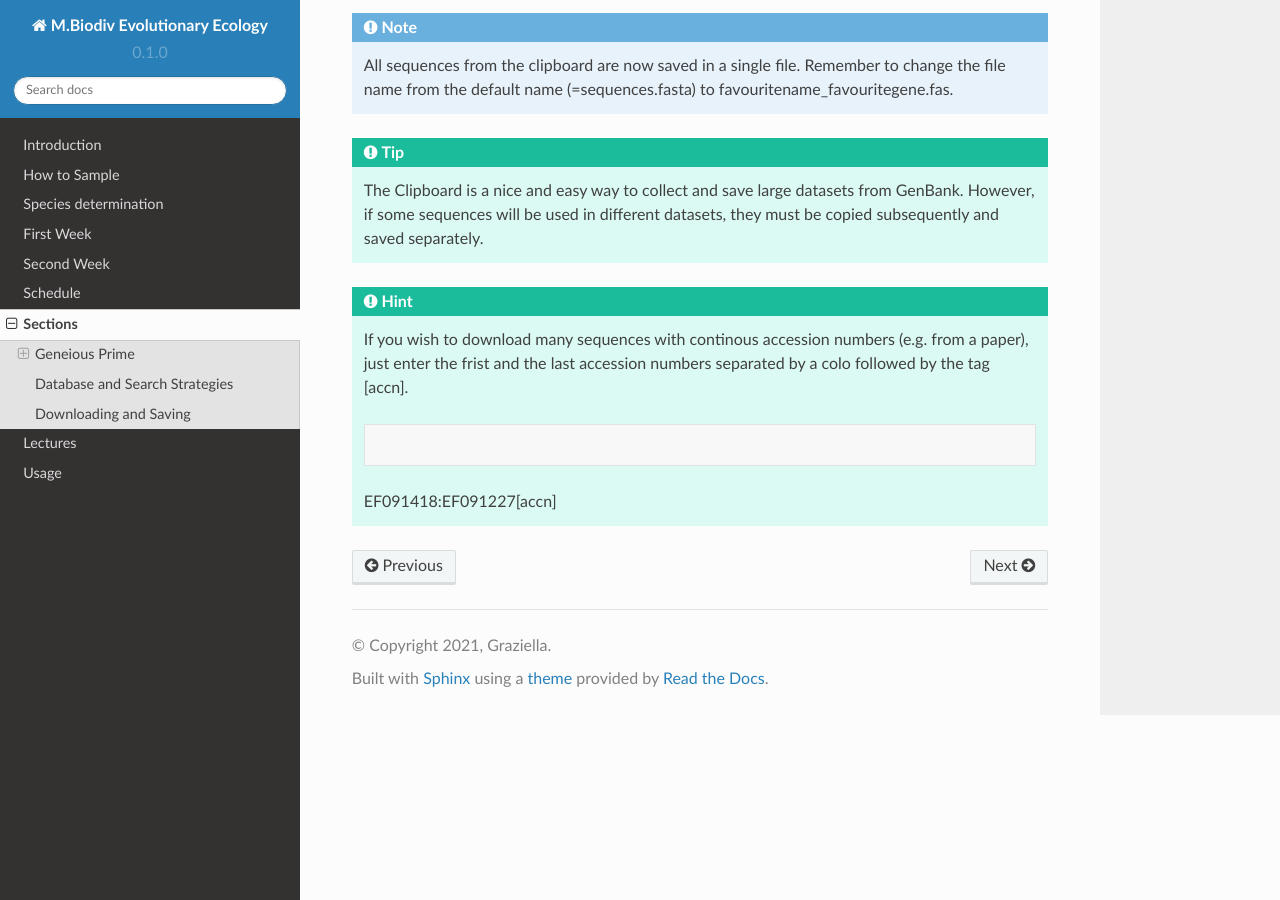
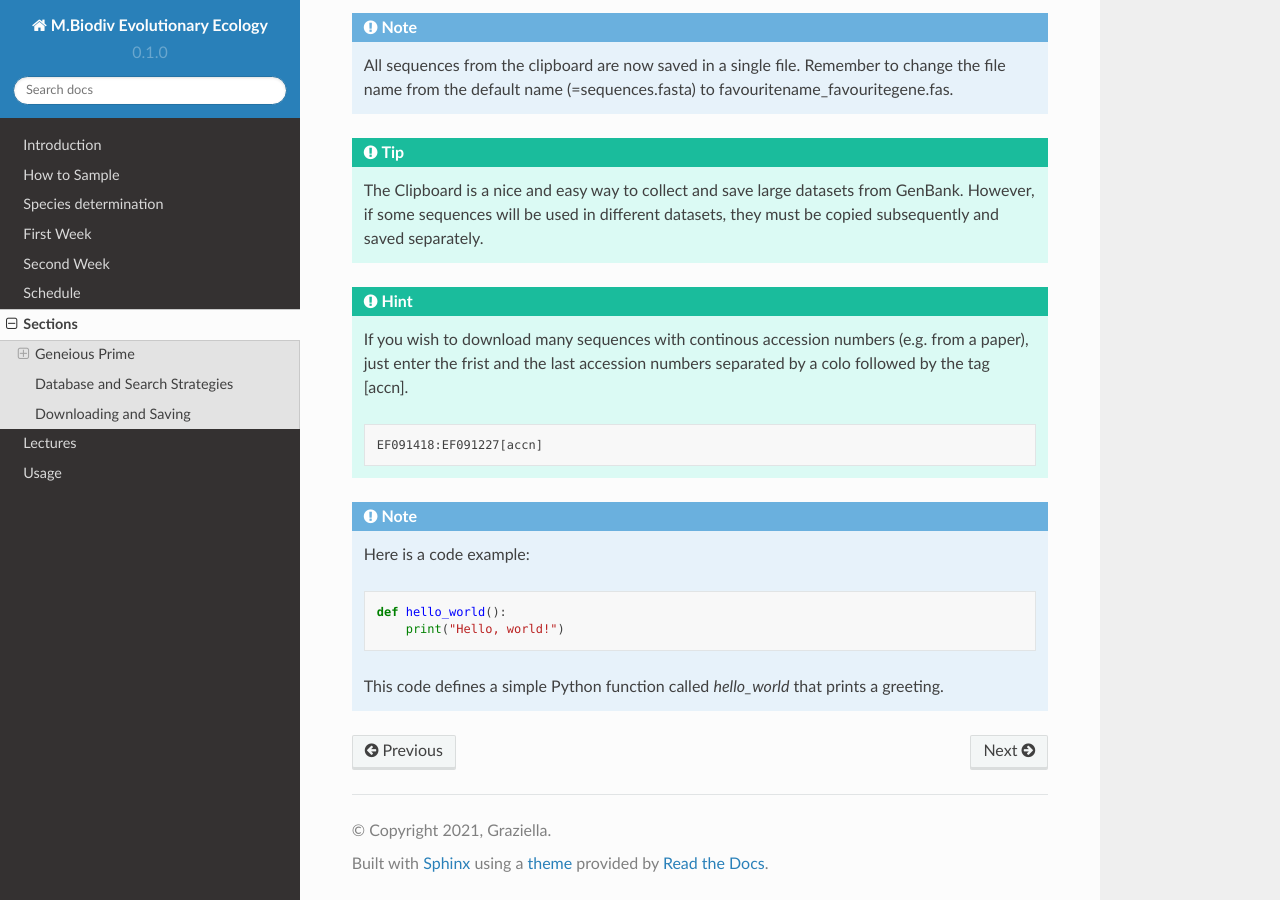
Before and after one commit to bheimbu/evolutionary_ecology, a Sphinx documentation site: the page built from docs/source/section.rst, in a window 1280 px wide and 900 px high, scrolled down 13164 px. Built offline with Sphinx 7.4.7 and the Read the Docs theme 2.0.0, drawn with Linux system fonts in a browser that asks for light colours.

Commit message:
Update section.rst

```diff
--- a/docs/source/section.rst
+++ b/docs/source/section.rst
@@ -191,4 +191,15 @@ Sequences can be visualized and downloaded in different formats by selecting „
 
   .. code-block::
 
-  EF091418:EF091227[accn]
+    EF091418:EF091227[accn]
+
+.. note::
+
+   Here is a code example:
+
+   .. code-block:: python
+
+      def hello_world():
+          print("Hello, world!")
+
+   This code defines a simple Python function called `hello_world` that prints a greeting.
```
